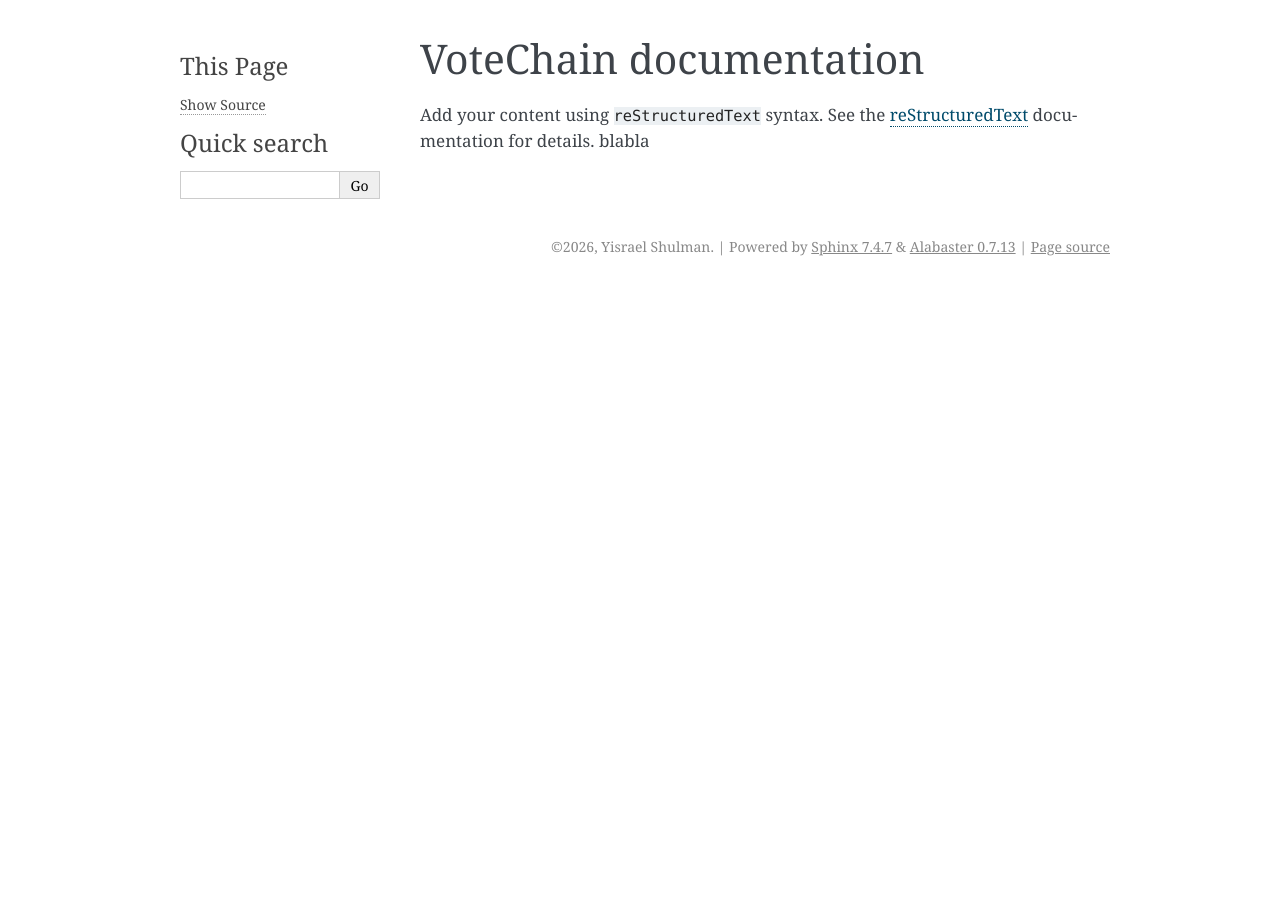
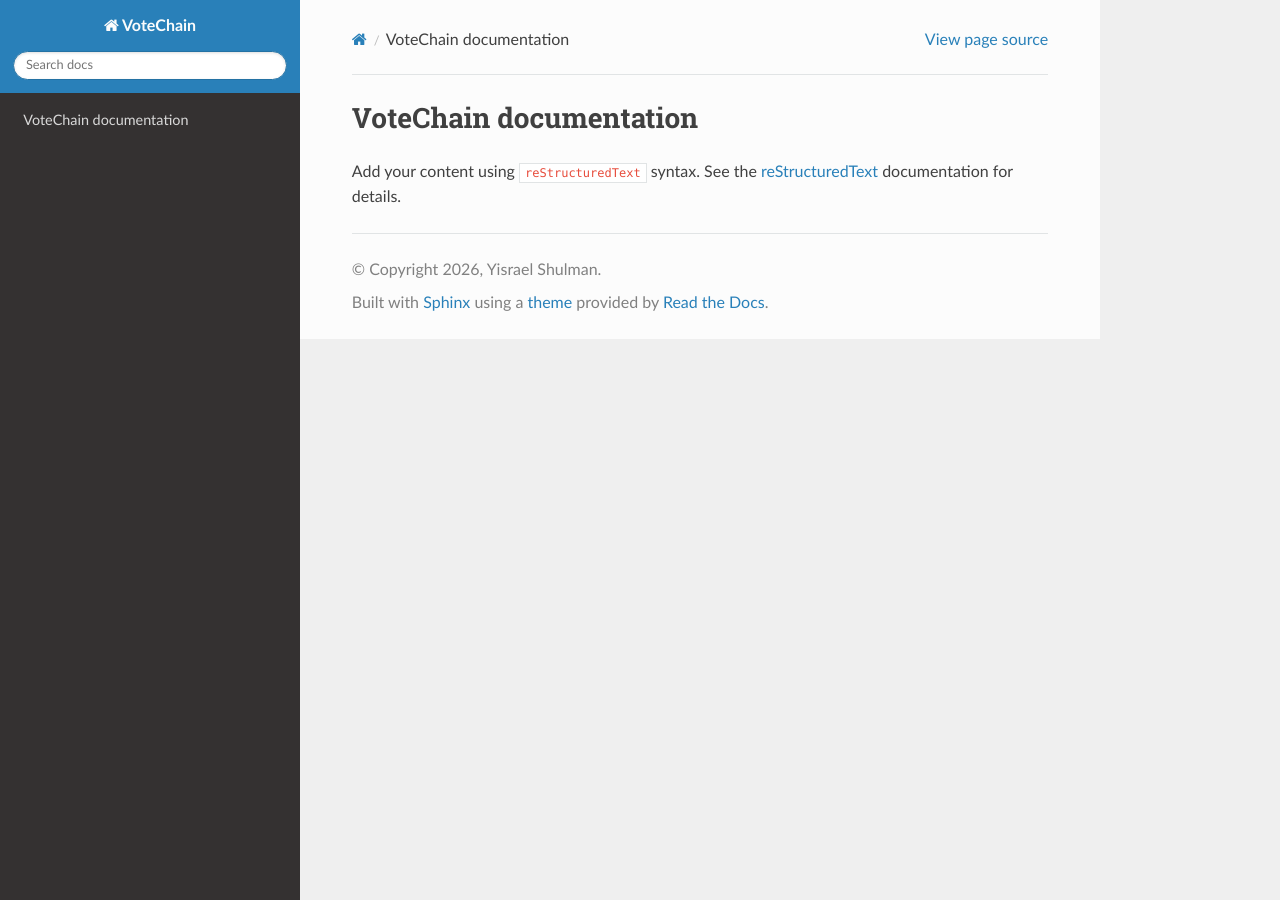
Before and after one commit to yishulman/VoteChain, a Sphinx documentation site: the page built from source/index.rst, in a window 1280 px wide. Built offline with Sphinx 7.4.7 and the Read the Docs theme 3.1.0, drawn with Linux system fonts in a browser that asks for light colours.

Commit message:
add module

```diff
--- a/requirements.txt
+++ b/requirements.txt
@@ -1,3 +1,7 @@
+# sphinx
 sphinx
 sphinx-autobuild
+sphinx_rtd_theme
+
+# other tools
 invoke
--- a/source/conf.py
+++ b/source/conf.py
@@ -2,6 +2,12 @@
 #
 # For the full list of built-in configuration values, see the documentation:
 # https://www.sphinx-doc.org/en/master/usage/configuration.html
+
+import sys
+import os
+
+# Add your project root to the system path
+sys.path.insert(0, os.path.abspath('..'))
 
 # -- Project information -----------------------------------------------------
 # https://www.sphinx-doc.org/en/master/usage/configuration.html#project-information
@@ -13,7 +19,7 @@ author = 'Yisrael Shulman'
 # -- General configuration ---------------------------------------------------
 # https://www.sphinx-doc.org/en/master/usage/configuration.html#general-configuration
 
-extensions = []
+extensions = ['sphinx_rtd_theme', 'sphinx.ext.autodoc']
 
 templates_path = ['_templates']
 exclude_patterns = []
@@ -23,5 +29,5 @@ exclude_patterns = []
 # -- Options for HTML output -------------------------------------------------
 # https://www.sphinx-doc.org/en/master/usage/configuration.html#options-for-html-output
 
-html_theme = 'alabaster'
+html_theme = 'sphinx_rtd_theme'
 html_static_path = ['_static']
--- a/source/index.rst
+++ b/source/index.rst
@@ -9,7 +9,6 @@ VoteChain documentation
 Add your content using ``reStructuredText`` syntax. See the
 `reStructuredText <https://www.sphinx-doc.org/en/master/usage/restructuredtext/index.html>`_
 documentation for details.
-blabla
 
 
 .. toctree::
```
